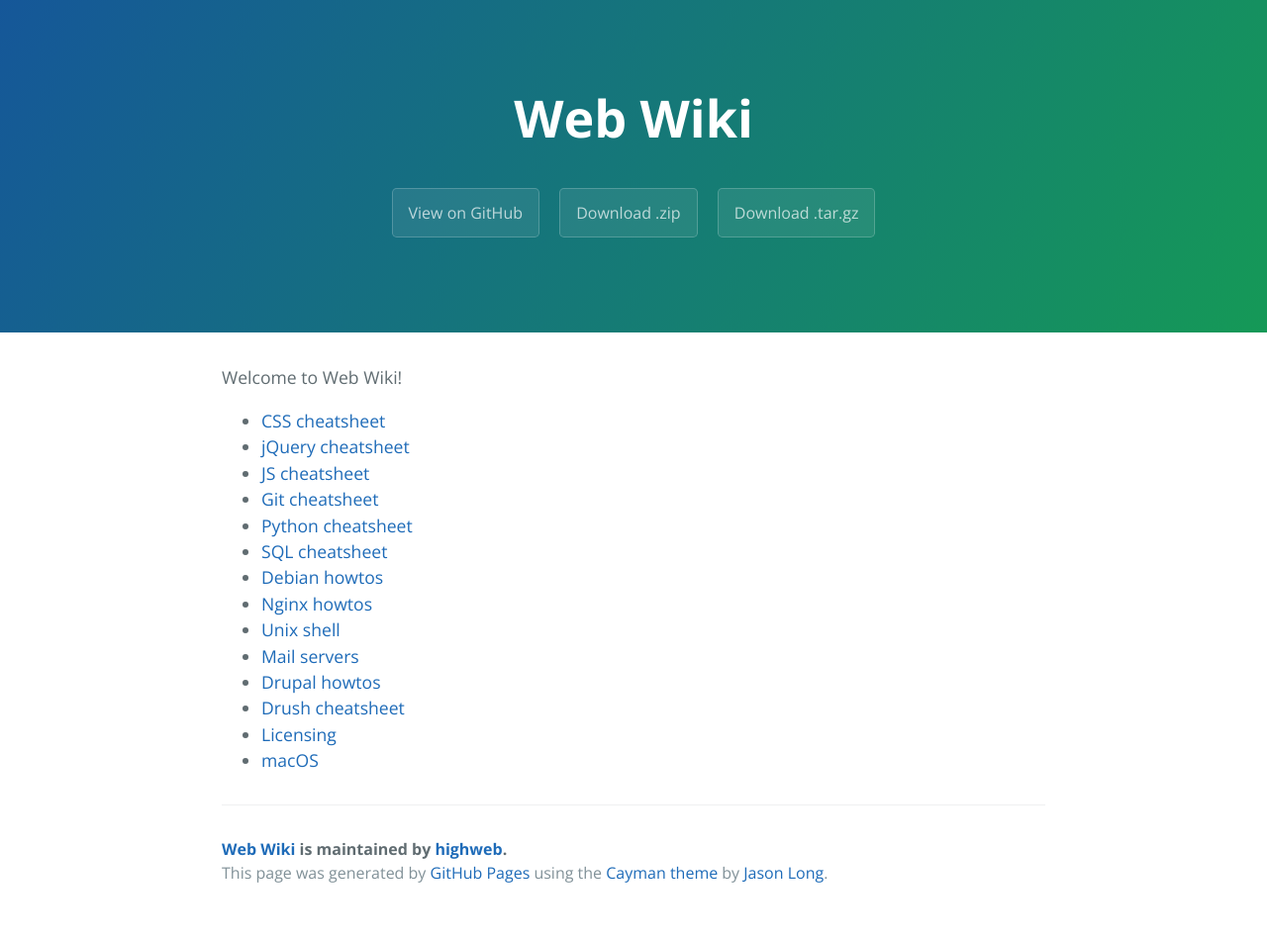
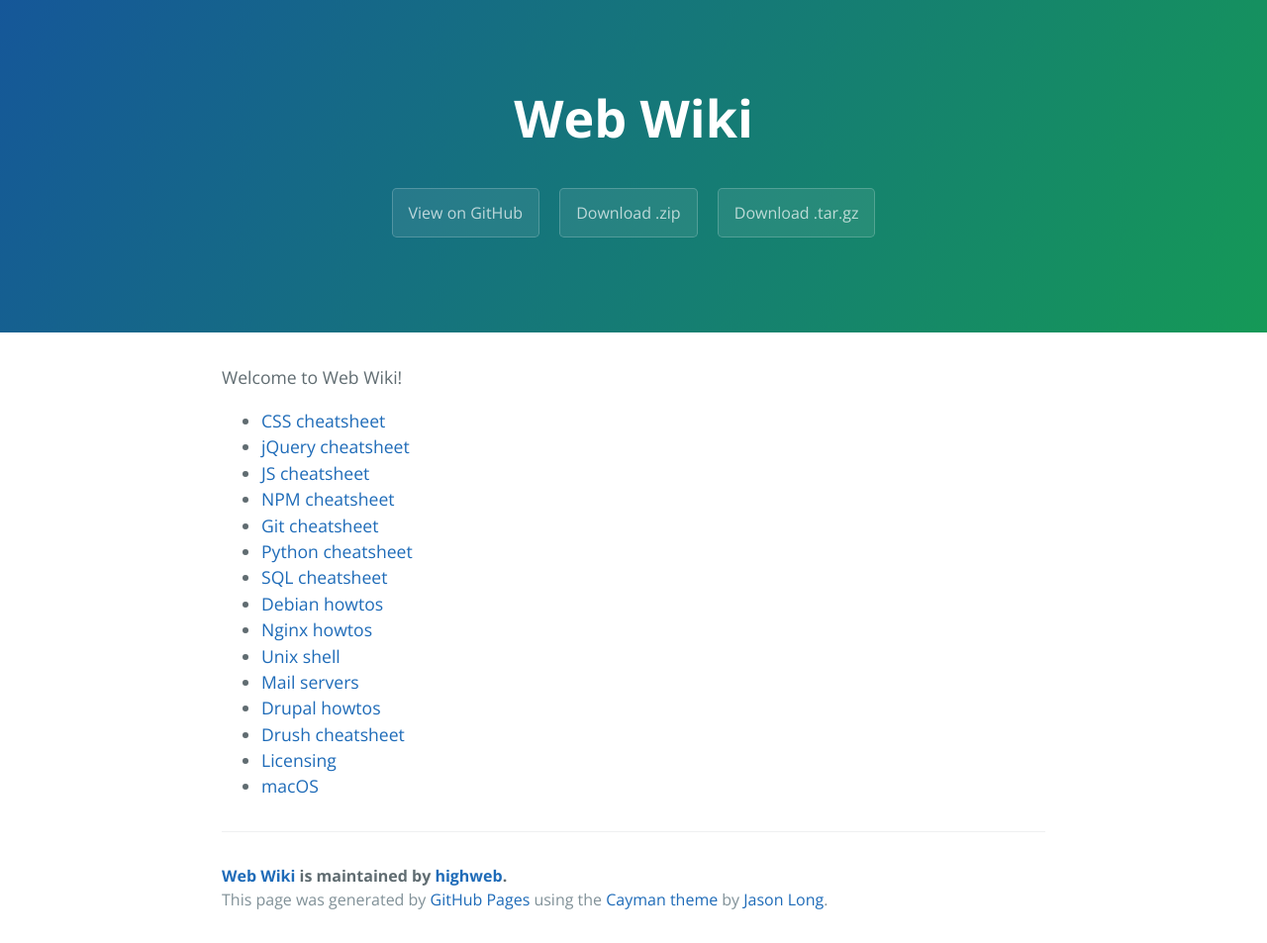
Before and after one commit to highweb/web-wiki, a Jekyll site: the page built from index.md, in a window 1280 px wide. Shown: the whole page at 99% size. Built offline with Jekyll 4.4.1, drawn with Linux system fonts in a browser that asks for light colours; before the commit the page ends 926 px from its top, so only the background shows below that.

Commit message:
Update index.md

```diff
--- a/index.md
+++ b/index.md
@@ -8,6 +8,7 @@ Welcome to Web Wiki!
 * [CSS cheatsheet](/css)
 * [jQuery cheatsheet](/jquery)
 * [JS cheatsheet](/js)
+* [NPM cheatsheet](/npm)
 * [Git cheatsheet](/git)
 * [Python cheatsheet](/python)
 * [SQL cheatsheet](/sql)
```
